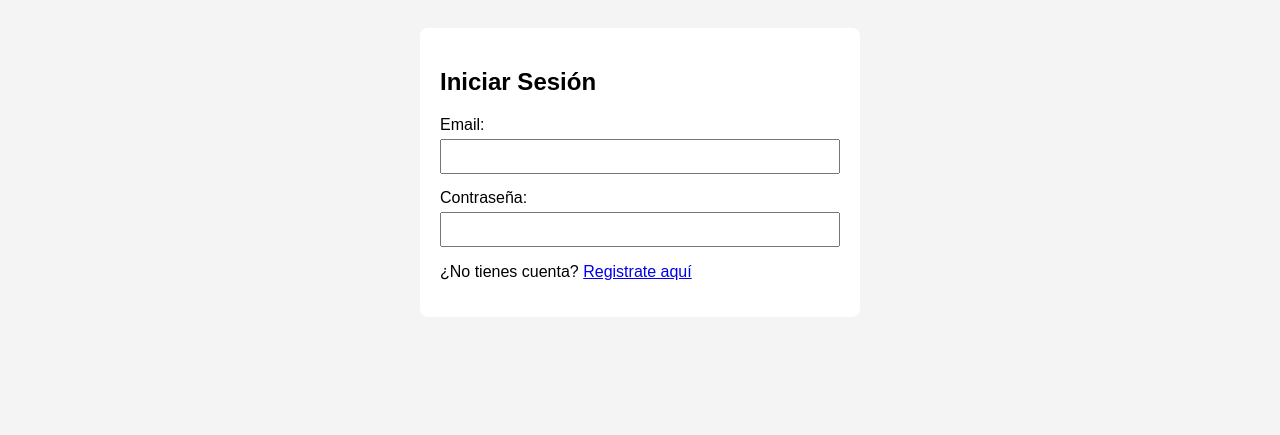
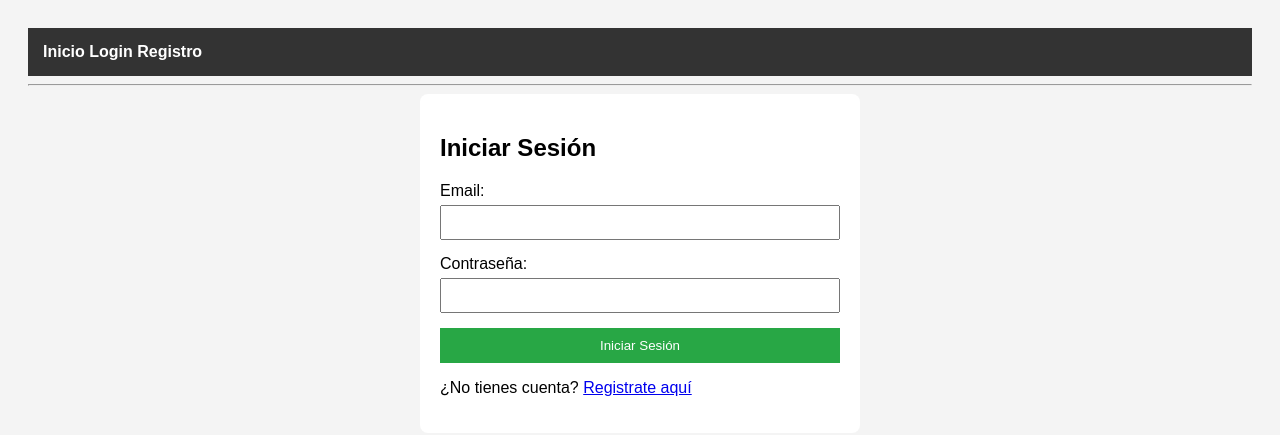
Before and after one commit to Jalbrin445/mi-web-juan-albrin, a Flask app: template templates/login.html in a window 1280 px wide. Shown: the top 435 px of the page. Run offline with Flask 3, Linux system fonts and the light colour scheme; the template is opened without the code that fills it, so the values that code supplies are empty; parts of the project's set-up code (start-up, migrations or seed data) failed here and were passed over.

Commit message:
Actualizar configuración de la base de datos y clave secreta; mejorar estilos de botones y navegación en las plantillas

```diff
--- a/app.py
+++ b/app.py
@@ -6,9 +6,9 @@ from werkzeug.security import generate_password_hash, check_password_hash # Esta
 
 app = Flask(__name__) # Instancia de la librería principal
 
-app.config['SQLALCHEMY_DATABASE_URI'] = 'mysql://root:' # Para desarrollar la conexión con la base de datos
+app.config['SQLALCHEMY_DATABASE_URI'] = 'mysql://root:!Jalbrin4405@localhost/proyecto_flask' # Para desarrollar la conexión con la base de datos
 app.config['SQLALCHEMY_TRACK_MODIFICATIONS'] = False
-app.config['SECRET_KEY'] = 'mi_clave_secrecta'
+app.config['SECRET_KEY'] = 'hola_como_tan_muchachos'
 
 db=SQLAlchemy(app) #Instanciamos para la base de datos pasando como parametro la instancia de la librería principal
 
--- a/static/css/style.css
+++ b/static/css/style.css
@@ -22,5 +22,25 @@ input {
 }
 
 button {
-    width: 100%; padding: 10px; background: #28a745; color: white; border: none; cursor: pointer;
+    width: 100%;
+    padding: 10px;
+    background: #28a745;
+    color: white;
+    border: none;
+    cursor: pointer;
 }
+
+button:hover{
+    background-color: #0056b3;
+}
+nav {
+    background: #333;
+    padding: 15px;
+    color: white;
+}
+
+nav a {
+    color: white;
+    text-decoration:none;
+    font-weight: bold;
+}
--- a/templates/base.html
+++ b/templates/base.html
@@ -7,6 +7,19 @@
     <link rel="stylesheet" href="{{url_for('static', filename='css/style.css')}}">
 </head>
 <body>
+    <nav>
+        <a href="{{url_for('inicio')}}">Inicio</a>
+        <a href="{{url_for('login')}}">Login</a>
+        <a href="{{url_for('inicio')}}">Registro</a>
+    </nav>
+    <hr>
+    {% with messages = get_flashed_messages() %}
+        {% if messages %}
+            {% for message in messages %}
+                <p style="color:red">{{message}}</p>
+            {% endfor %}
+        {% endif %}
+    {% endwith %}
     <main class="container">
         {% block content %}
 
--- a/templates/login.html
+++ b/templates/login.html
@@ -12,6 +12,7 @@
             <label>Contraseña:</label>
             <input type="password" name="password" required>
         </div>
+        <button type="submit">Iniciar Sesión</button>
     </form>
     <p>¿No tienes cuenta? <a href="{{ url_for('registro') }}">Registrate aquí</a></p>
 {% endblock %}
```
